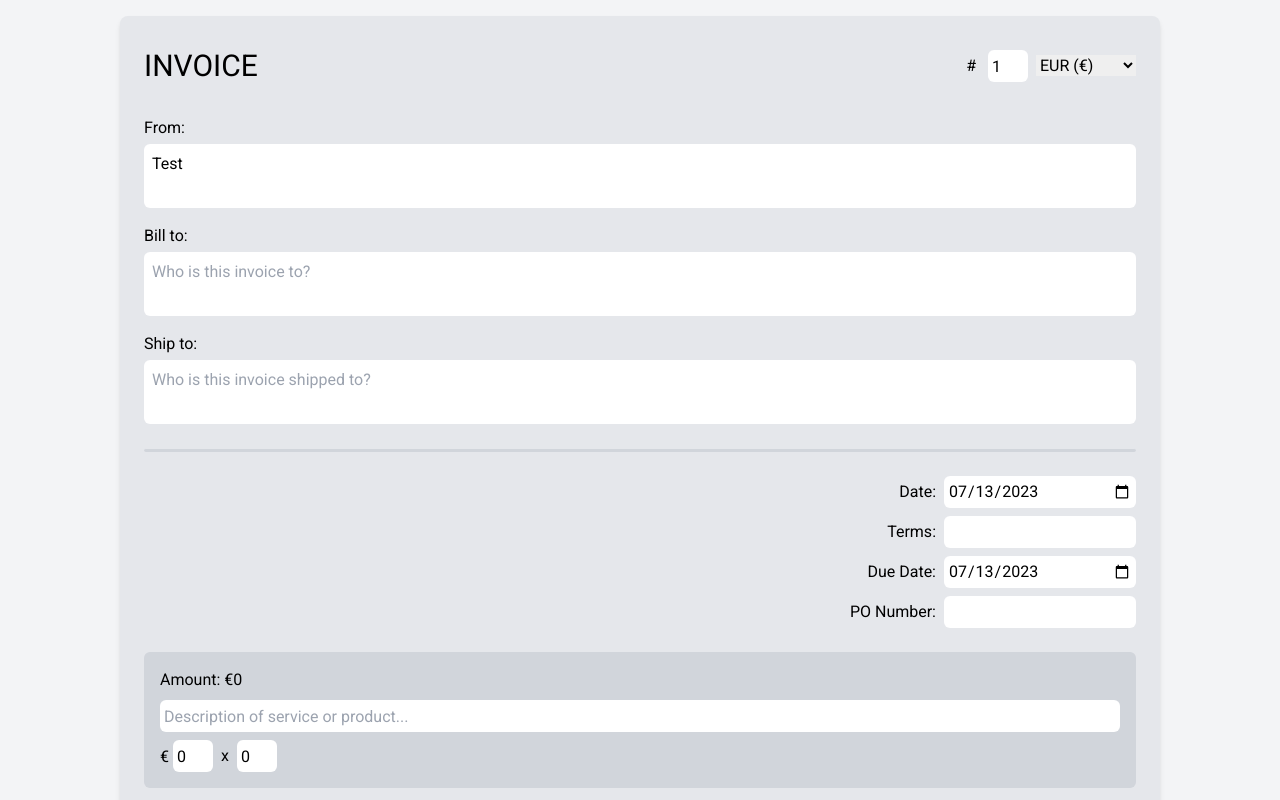
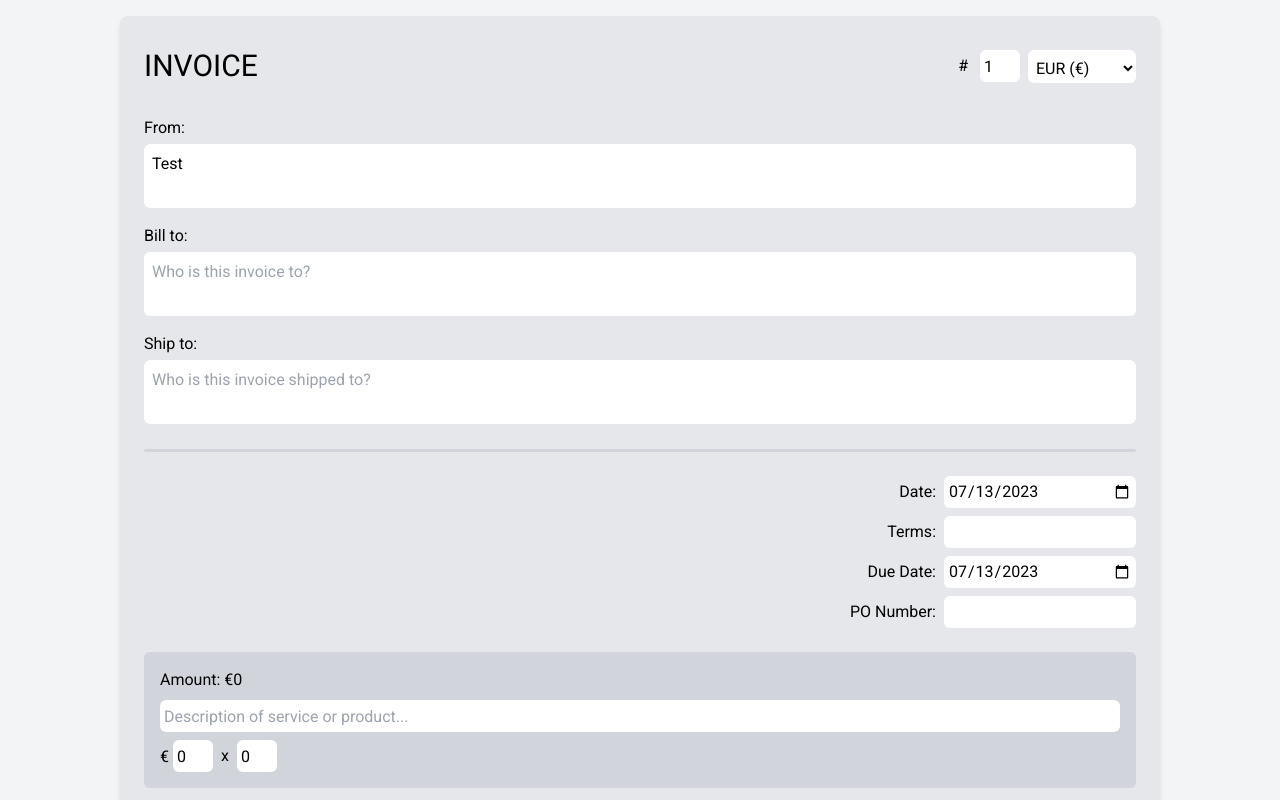
Before and after one commit to igor-pekovic-fe/invoice-generator, a React (Vite) app: page / in a window 1280 px wide. Shown: the top 800 px of the page. Built offline with nearby package versions, Linux system fonts and the light colour scheme.

Commit message:
Basic styling to match the app

```diff
--- a/src/components/Currency.jsx
+++ b/src/components/Currency.jsx
@@ -31,8 +31,12 @@ function Currency() {
   };
 
   return (
-    <div className="p-0 w-fit rounded-md">
-      <select value={selectedOption.value} onChange={handleSelectChange}>
+    <div className="bg-white h-8 p-0 rounded-md focus:outline-none focus:ring focus:ring-gray-400 hover:ring hover:ring-gray-400 transition-all">
+      <select
+        className="bg-white rounded-md p-1 mt-1"
+        value={selectedOption.value}
+        onChange={handleSelectChange}
+      >
         {options.map((option) => (
           <option key={option.value} value={option.value}>
             {option.label}
```
